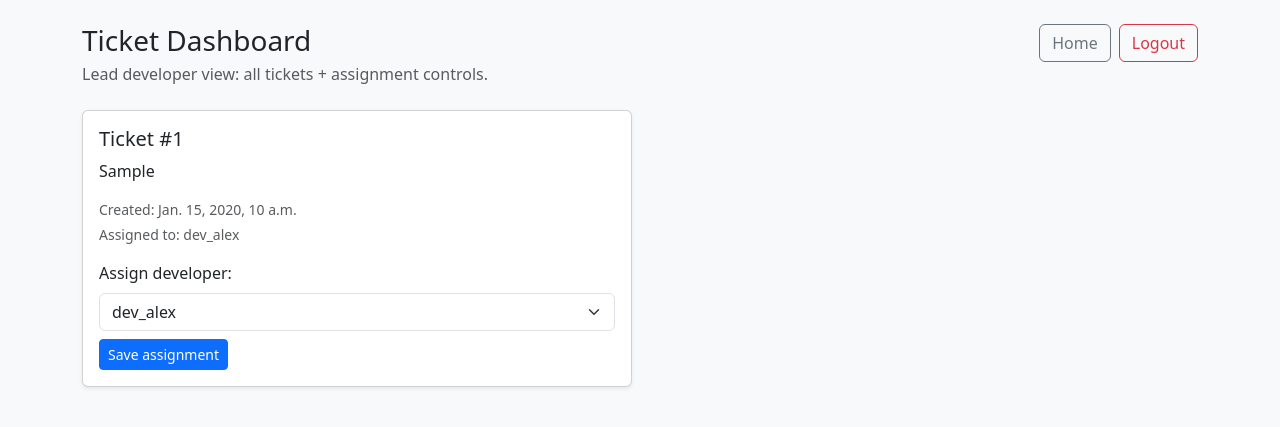
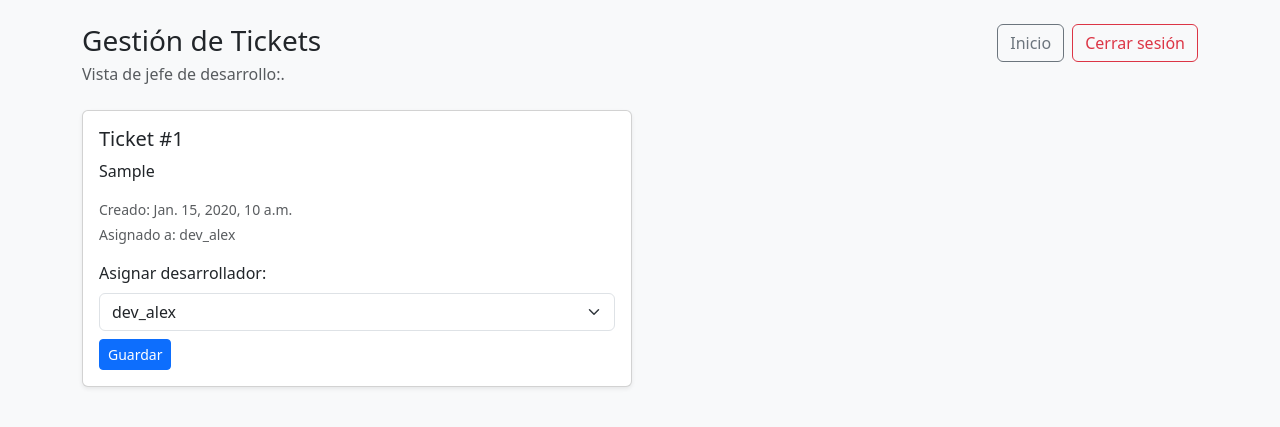
Before and after one commit to cgarciap58/cesar_garcia_proyecto_intermodular, a Django app: page /tickets/dashboard/ in a window 1280 px wide. Shown: the top 427 px of the page. Run offline with Django 5.2, Linux system fonts and the light colour scheme; a user stored in the database is signed in; data comes from the database, SQL or seed files in the repository; tables that the repository leaves empty hold one stand-in row (values such as "Sample post").

Commit message:
template translation to Spanish

```diff
--- a/src/records/templates/records/tickets_dashboard.html
+++ b/src/records/templates/records/tickets_dashboard.html
@@ -1,5 +1,5 @@
 <!DOCTYPE html>
-<html lang="en">
+<html lang="es">
 <head>
   <meta charset="UTF-8" />
   <meta name="viewport" content="width=device-width, initial-scale=1.0" />
@@ -15,18 +15,18 @@
   <div class="container py-4">
     <div class="d-flex justify-content-between align-items-start gap-3 mb-4">
       <div>
-        <h1 class="h3 mb-1">Ticket Dashboard</h1>
+        <h1 class="h3 mb-1">Gestión de Tickets</h1>
         {% if is_lead_developer %}
-          <p class="text-muted mb-0">Lead developer view: all tickets + assignment controls.</p>
+          <p class="text-muted mb-0">Vista de jefe de desarrollo:.</p>
         {% else %}
-          <p class="text-muted mb-0">Developer view: tickets currently assigned to you.</p>
+          <p class="text-muted mb-0">Tickets asignados a ti.</p>
         {% endif %}
       </div>
       <div class="d-flex gap-2">
-        <a class="btn btn-outline-secondary" href="{% url 'home' %}">Home</a>
+        <a class="btn btn-outline-secondary" href="{% url 'home' %}">Inicio</a>
         <form method="post" action="{% url 'logout' %}">
           {% csrf_token %}
-          <button class="btn btn-outline-danger" type="submit">Logout</button>
+          <button class="btn btn-outline-danger" type="submit">Cerrar sesión</button>
         </form>
       </div>
     </div>
@@ -49,24 +49,24 @@
             <div class="card-body">
                 <h3 class="h5 card-title">Ticket #{{ ticket.id }}</h3>
             <p class="card-text">{{ ticket.issue }}</p>
-            <p class="text-muted small mb-1">Created: {{ ticket.created_at }}</p>
-            <p class="text-muted small">Assigned to: {{ ticket.assigned_developer.username|default:"Unassigned" }}</p>
+            <p class="text-muted small mb-1">Creado: {{ ticket.created_at }}</p>
+            <p class="text-muted small">Asignado a: {{ ticket.assigned_developer.username|default:"Sin asignar" }}</p>
 
 
               {% if is_lead_developer %}
                 <form method="post">
                   {% csrf_token %}
                   <input type="hidden" name="ticket_id" value="{{ ticket.id }}" />
-                  <label class="form-label" for="developer_user_id_{{ ticket.id }}">Assign developer:</label>
+                  <label class="form-label" for="developer_user_id_{{ ticket.id }}">Asignar desarrollador:</label>
                   <select class="form-select" id="developer_user_id_{{ ticket.id }}" name="developer_user_id" required>
-                    <option value="" disabled selected>Choose user...</option>
+                    <option value="" disabled selected>Seleciona desarrollador...</option>
                     {% for dev in developers %}
                       <option value="{{ dev.id }}" {% if ticket.assigned_developer_id == dev.id %}selected{% endif %}>
                         {{ dev.username }}
                       </option>
                     {% endfor %}
                   </select>
-                  <button class="btn btn-sm btn-primary mt-2" type="submit">Save assignment</button>
+                  <button class="btn btn-sm btn-primary mt-2" type="submit">Guardar</button>
                 </form>
               {% endif %}
             </div>
@@ -76,7 +76,7 @@
         <div class="col-12">
             <div class="card h-100 shadow-sm">
             <div class="card-body">
-                <p class="mb-0">No tickets found for this view.</p>
+                <p class="mb-0">No hay tickets disponibles.</p>
             </div>
             </div>
         </div>
```
Also changed, not shown: src/records/templates/records/index.html (+7 -7 lines), src/records/templates/records/login.html (+7 -7 lines), src/records/templates/records/report_issue_form.html (+5 -5 lines).
